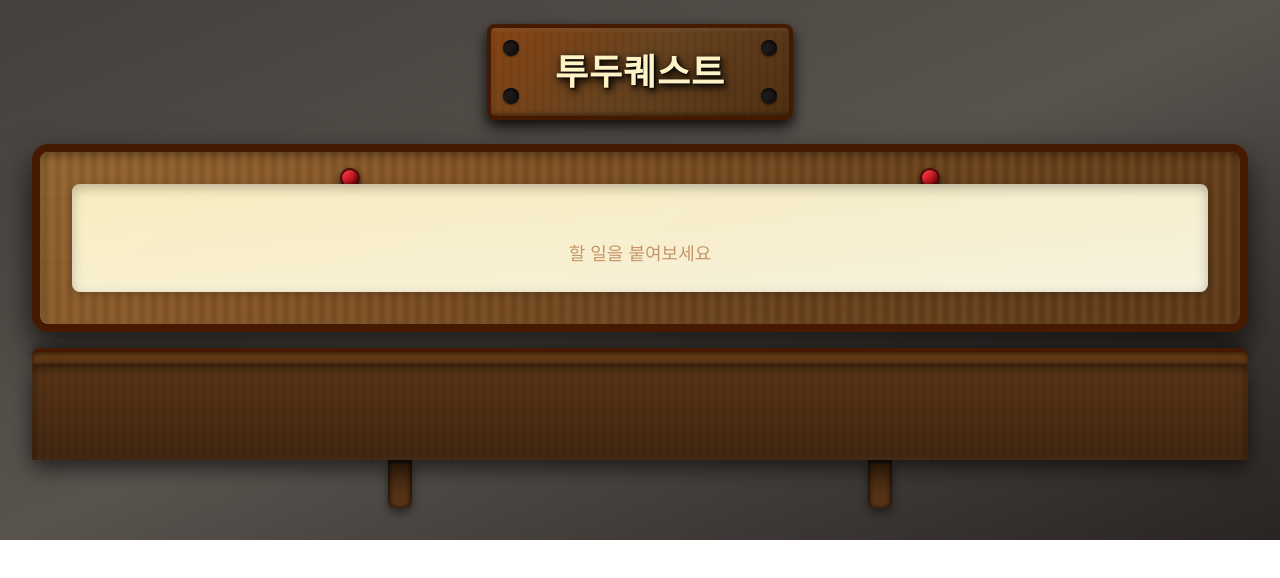
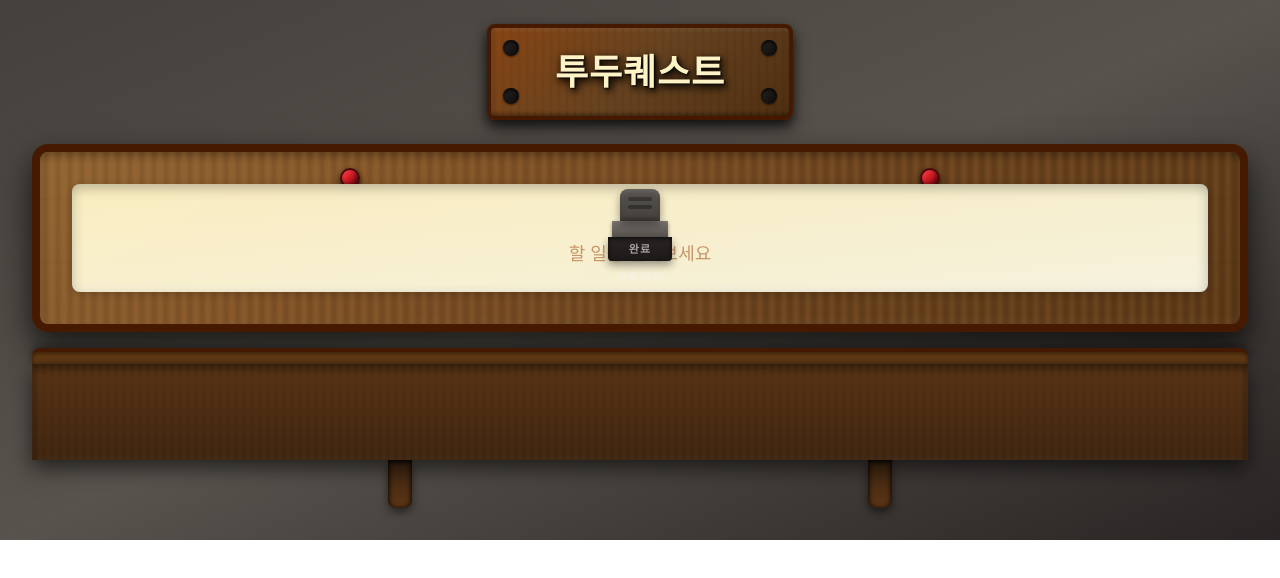
Before and after one commit to eueuehshsj/LIFERPG, a React (Vite) app: page / in a window 1280 px wide. Shown: the top 578 px of the page. Built offline with nearby package versions, Linux system fonts and the light colour scheme.

Commit message:
[STEP 5] 완료 도장 버튼 구현 (close #40)

```diff
--- a/src/app/App.tsx
+++ b/src/app/App.tsx
@@ -398,7 +398,84 @@ export default function App() {
             {/* 왼쪽 버튼 그룹 */}
             <div className="flex gap-4 items-end" />
             {/* 중앙 완료 도장 */}
-            <div className="absolute left-1/2 -translate-x-1/2 bottom-0 flex flex-col items-center z-10" />
+            <div className="absolute left-1/2 -translate-x-1/2 bottom-0 flex flex-col items-center z-10">
+              <button
+                onClick={() => { setCompleteMode((v) => !v); setDeleteMode(false); setEditMode(false); }}
+                className="group relative flex flex-col items-center"
+                style={{ filter: completeMode ? 'drop-shadow(0 0 12px rgba(220,38,38,0.7))' : 'none', transition: 'filter 0.3s' }}
+              >
+                {/* 도장 손잡이 */}
+                <div
+                  className="relative w-10 h-8 rounded-t-lg"
+                  style={{
+                    background: completeMode
+                      ? 'linear-gradient(to bottom, #991b1b 0%, #7f1d1d 100%)'
+                      : 'linear-gradient(to bottom, #57534e 0%, #44403c 100%)',
+                    boxShadow: completeMode
+                      ? 'inset 0 2px 4px rgba(255,100,100,0.3), inset 0 -2px 4px rgba(0,0,0,0.4), 0 4px 8px rgba(0,0,0,0.4)'
+                      : 'inset 0 2px 4px rgba(255,255,255,0.15), inset 0 -2px 4px rgba(0,0,0,0.4), 0 4px 8px rgba(0,0,0,0.4)',
+                    transition: 'all 0.2s',
+                  }}
+                >
+                  <div className="absolute top-2 left-2 right-2 h-1 rounded-full" style={{ background: 'rgba(0,0,0,0.3)' }} />
+                  <div className="absolute top-4 left-2 right-2 h-1 rounded-full" style={{ background: 'rgba(0,0,0,0.3)' }} />
+                </div>
+                {/* 도장 몸통 */}
+                <div
+                  className="w-14 h-4"
+                  style={{
+                    background: completeMode
+                      ? 'linear-gradient(to bottom, #b91c1c 0%, #991b1b 100%)'
+                      : 'linear-gradient(to bottom, #78716c 0%, #57534e 100%)',
+                    boxShadow: 'inset 0 1px 3px rgba(255,255,255,0.1), 0 2px 4px rgba(0,0,0,0.4)',
+                    transition: 'all 0.2s',
+                  }}
+                />
+                {/* 도장 잉크 면 */}
+                <div
+                  className="w-16 h-6 rounded-b-sm flex items-center justify-center"
+                  style={{
+                    background: completeMode
+                      ? 'linear-gradient(to bottom, #dc2626 0%, #b91c1c 100%)'
+                      : 'linear-gradient(to bottom, #292524 0%, #1c1917 100%)',
+                    boxShadow: completeMode
+                      ? 'inset 0 2px 4px rgba(0,0,0,0.4), 0 4px 8px rgba(220,38,38,0.5)'
+                      : 'inset 0 2px 4px rgba(0,0,0,0.6), 0 4px 8px rgba(0,0,0,0.4)',
+                    transition: 'all 0.2s',
+                  }}
+                >
+                  <span
+                    className="font-black tracking-widest"
+                    style={{
+                      fontFamily: 'serif',
+                      fontSize: '11px',
+                      color: completeMode ? '#fef2f2' : '#a8a29e',
+                      textShadow: completeMode ? '0 0 6px rgba(255,100,100,0.5)' : 'none',
+                    }}
+                  >
+                    완료
+                  </span>
+                </div>
+                {/* 잉크 번짐 효과 (활성화 시) */}
+                {completeMode && (
+                  <div
+                    className="absolute -bottom-1 left-1/2 -translate-x-1/2 w-16 h-2 rounded-full"
+                    style={{ background: 'radial-gradient(ellipse, rgba(220,38,38,0.4) 0%, transparent 70%)', filter: 'blur(3px)' }}
+                  />
+                )}
+              </button>
+              <span
+                className="mt-2 text-[10px] font-bold tracking-widest"
+                style={{
+                  fontFamily: 'serif',
+                  color: completeMode ? '#fca5a5' : 'rgba(245,245,244,0.5)',
+                  textShadow: completeMode ? '0 0 8px rgba(220,38,38,0.6)' : 'none',
+                  transition: 'all 0.3s',
+                }}
+              >
+                {completeMode ? '완료 모드 ON' : '완료 도장'}
+              </span>
+            </div>
             {/* 오른쪽 버튼 그룹 */}
             <div className="flex gap-4 items-end" />
           </div>
```
